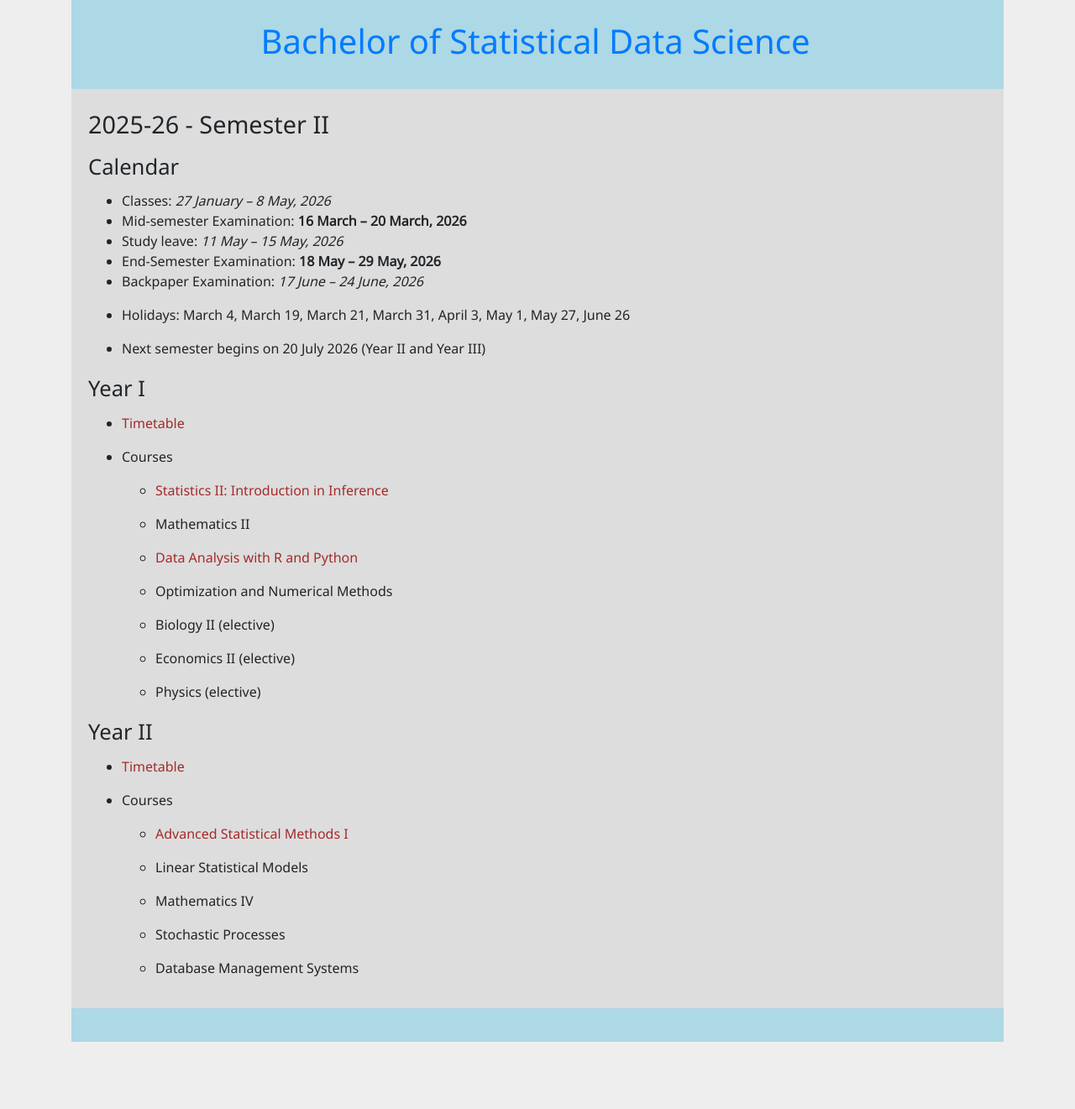
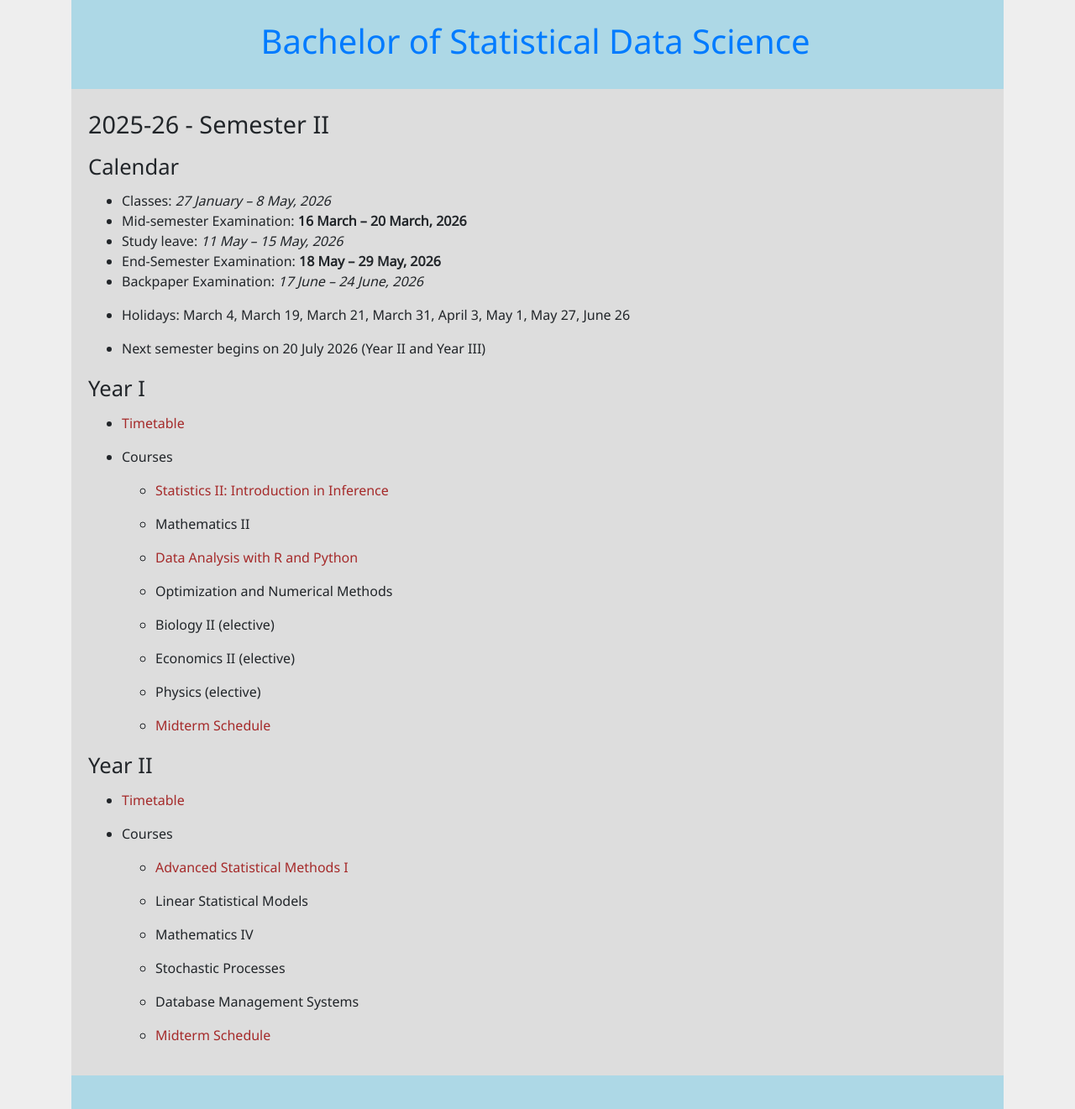
Before and after one commit to bsds-isi/bsds-isi.github.io, a Jekyll site: the page built from 2025-26-semester-II/index.md, in a window 1280 px wide. Shown: the whole page at 84% size. Built offline with Jekyll 4.4.1, drawn with Linux system fonts in a browser that asks for light colours; before the commit the page ends 1241 px from its top, so only the background shows below that.

Commit message:
Update index.md

```diff
--- a/2025-26-semester-II/index.md
+++ b/2025-26-semester-II/index.md
@@ -38,7 +38,7 @@ layout: default
 
 	* Physics (elective)
 
-<!-- * [Midterm Schedule](midterm-year-I.pdf) -->
+    * [Midterm Schedule](midterm-year1.pdf)
 
 <!-- * [Final Schedule](Final-Year-1.pdf) -->
 
@@ -59,6 +59,6 @@ layout: default
 
 	* Database Management Systems
 
-<!-- * [Midterm Schedule](midterm-year-II.pdf) -->
+    * [Midterm Schedule](midterm-year2.pdf)
 
 <!-- * [Final Schedule](Final-Year-2.pdf) -->
```
